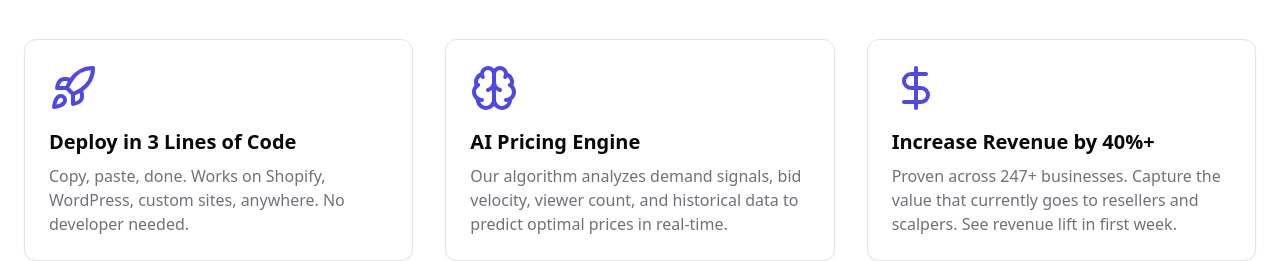
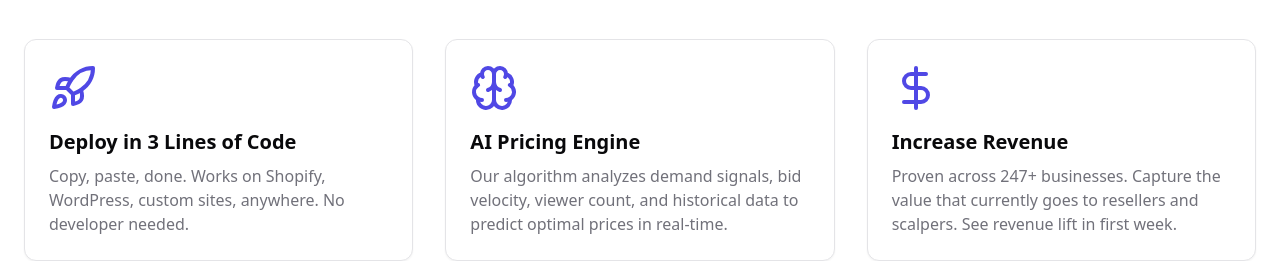
Before and after one commit to Goruarty/surge-auction-forge, a React (Vite) app: page / in a window 1280 px wide. Shown: the part 1540-1801 px from the top of the page. Built offline with nearby package versions, Linux system fonts and the light colour scheme; no server answers; the database is empty; the HTML template or start-up script is replaced by a standard one.

Commit message:
Fix revenue increase reference

```diff
--- a/src/pages/Landing.tsx
+++ b/src/pages/Landing.tsx
@@ -36,7 +36,7 @@ const features = [
   },
   {
     icon: DollarSign,
-    title: "Increase Revenue by 40%+",
+    title: "Increase Revenue",
     description: "Proven across 247+ businesses. Capture the value that currently goes to resellers and scalpers. See revenue lift in first week.",
   },
   {
```
